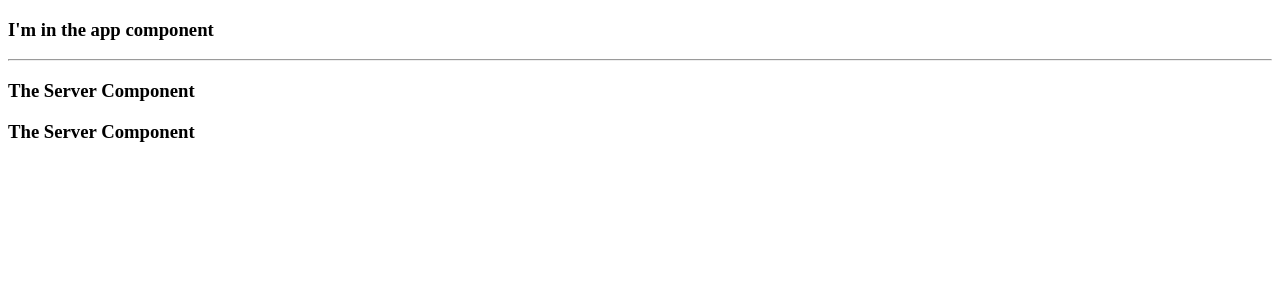
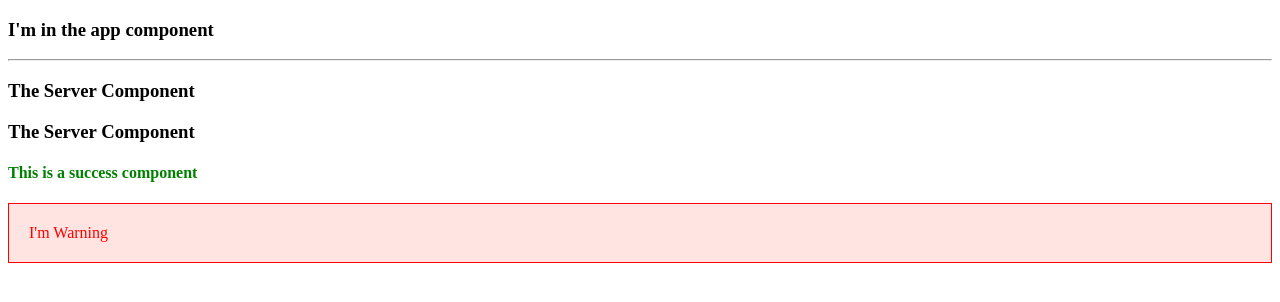
Before and after one commit to karammm/AugularBundle, an Angular app: page / in a window 1280 px wide. Shown: the top 302 px of the page. Built offline with nearby package versions, Linux system fonts and the light colour scheme.

Commit message:
Assignment 1 creating component

```diff
--- /dev/null
+++ b/src/app/SuccessAlert/successalert.component.css
@@ -0,0 +1,3 @@
+h4{
+    color:green;
+}
--- /dev/null
+++ b/src/app/SuccessAlert/successalert.component.html
@@ -0,0 +1 @@
+<h4>This is a success component</h4>
--- /dev/null
+++ b/src/app/WarningAlert/warningalet.component.ts
@@ -0,0 +1,15 @@
+import { Component } from "@angular/core";
+
+@Component({
+    selector:'aap-warinig-alert',
+    template:`<p>I'm Warning</p>`,
+    styles:[`
+        p{
+            padding:20px;
+            background-color:mistyrose;
+            border: 1px solid red;
+            color:red;
+        }
+    `]
+})
+export class WarningAlertComponent{}
--- a/src/app/app.component.html
+++ b/src/app/app.component.html
@@ -5,6 +5,8 @@
             <hr>
             <app-server></app-server>
             <app-servers></app-servers>
+            <app-success-alert></app-success-alert>
+            <aap-warinig-alert></aap-warinig-alert>
         </div>
     </div>
 </div>
--- a/src/app/app.module.ts
+++ b/src/app/app.module.ts
@@ -6,11 +6,15 @@ import { AppComponent } from './app.component';
 import { ServerComponent } from './server/server.component';
 import { FormsModule } from '@angular/forms';
 import { ServersComponent } from './servers/servers.component';
+import { SuccessAlertComponent } from './SuccessAlert/successalert.component';
+import { WarningAlertComponent } from './WarningAlert/warningalet.component';
 
 @NgModule({
   declarations: [
     AppComponent,
     ServerComponent,
+    SuccessAlertComponent,
+    WarningAlertComponent,
     ServersComponent//Telling the app that this component is a part of this app
   ],
   imports: [
```
Also changed, not shown: src/app/SuccessAlert/successalert.component.ts (added, +8 -0 lines).
